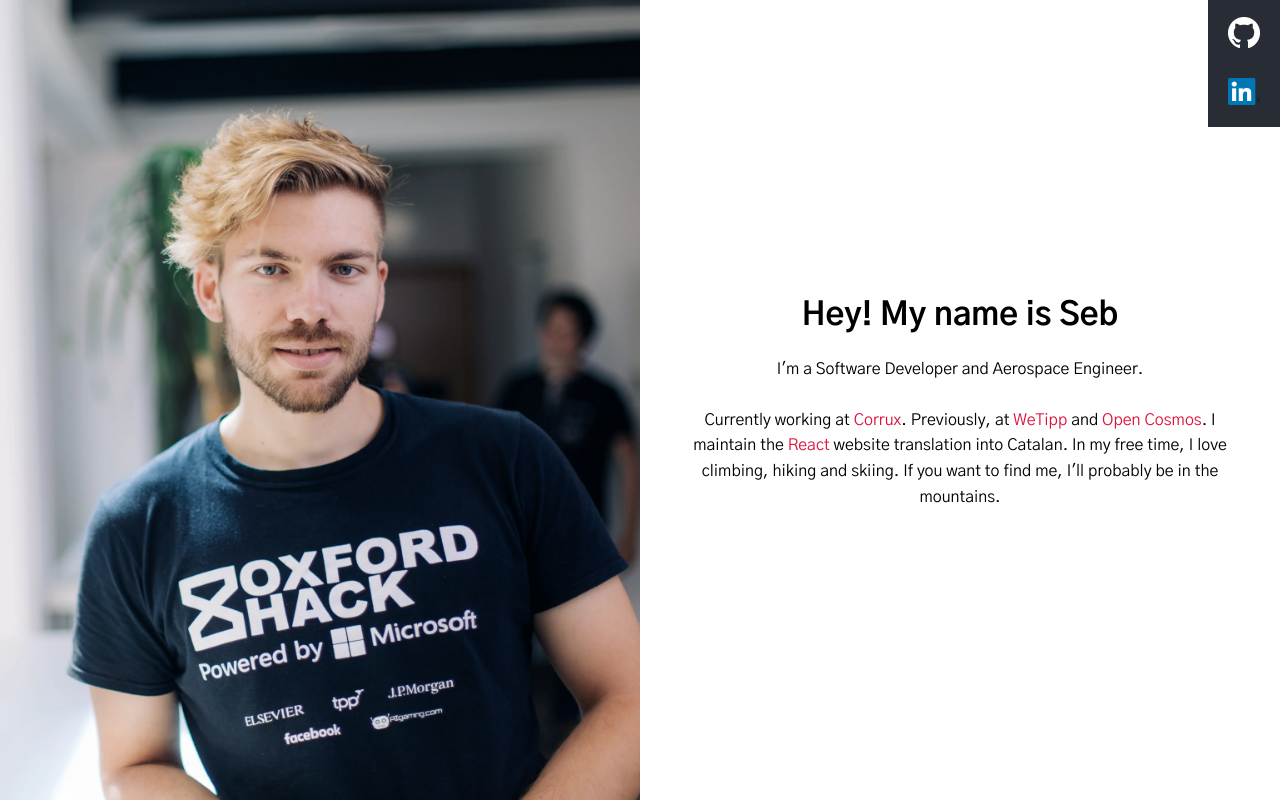
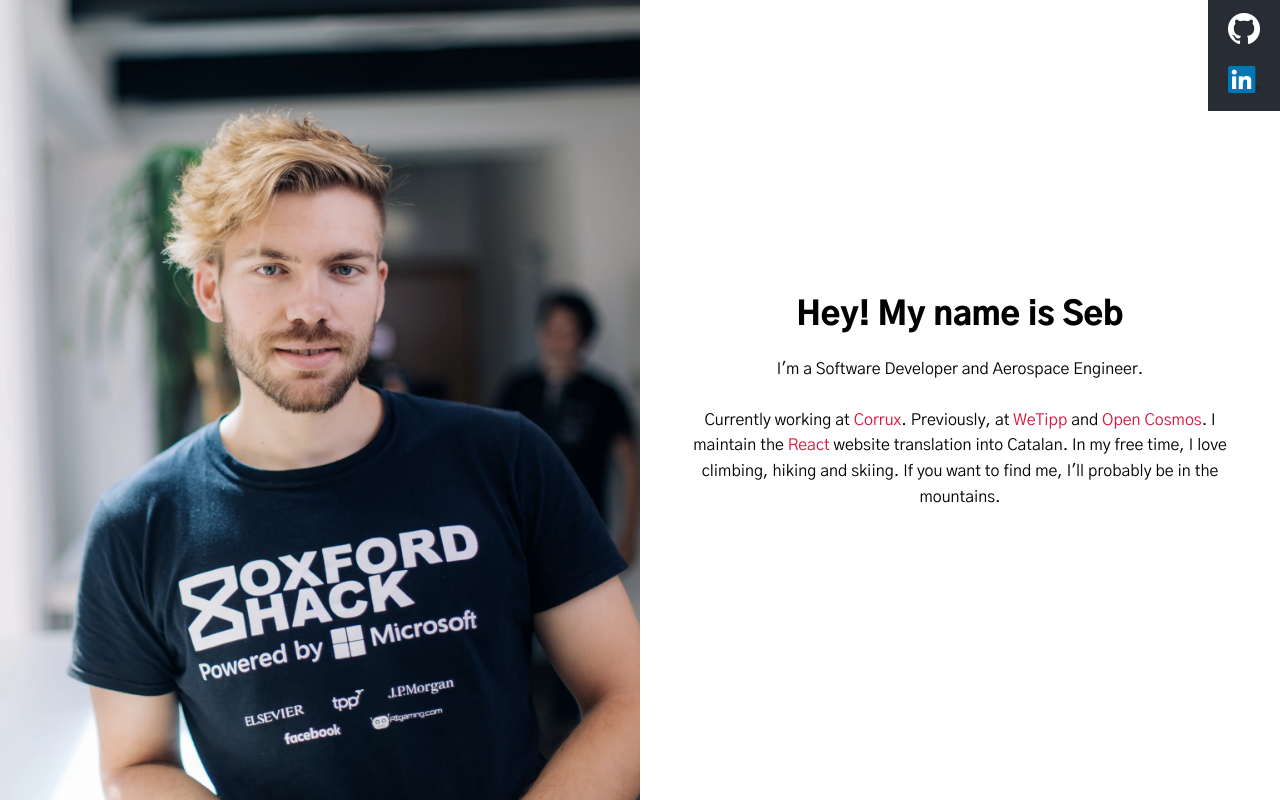
Before and after one commit to seraco/sebastia-me, a React (Create React App) app: page / in a window 1280 px wide. Built offline with nearby package versions, Linux system fonts and the light colour scheme.

Commit message:
increase font-weight of title to 900 and reduce vertical margin in logo

```diff
--- a/src/App.css
+++ b/src/App.css
@@ -53,6 +53,7 @@
 .title {
   margin-left: 40px;
   margin-right: 40px;
+  font-weight: 900;
 }
 
 .paragraph {
@@ -73,7 +74,7 @@
 
 .logo {
   width: 32px;
-  margin: 12px 15px;
+  margin: 8px 15px;
 }
 
 .Link {
```
